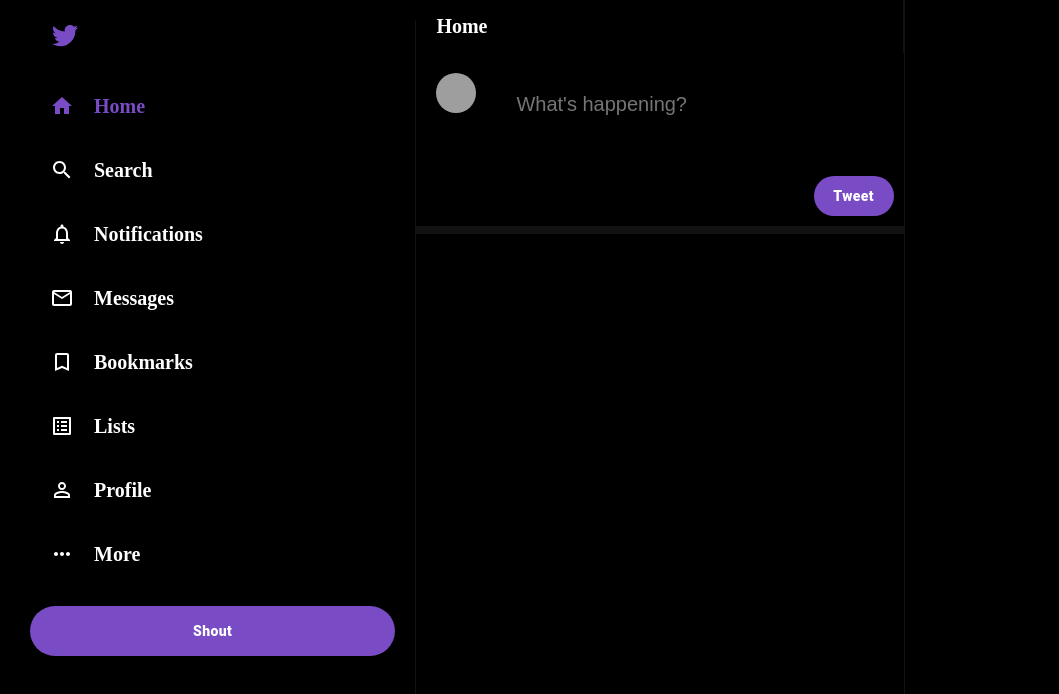
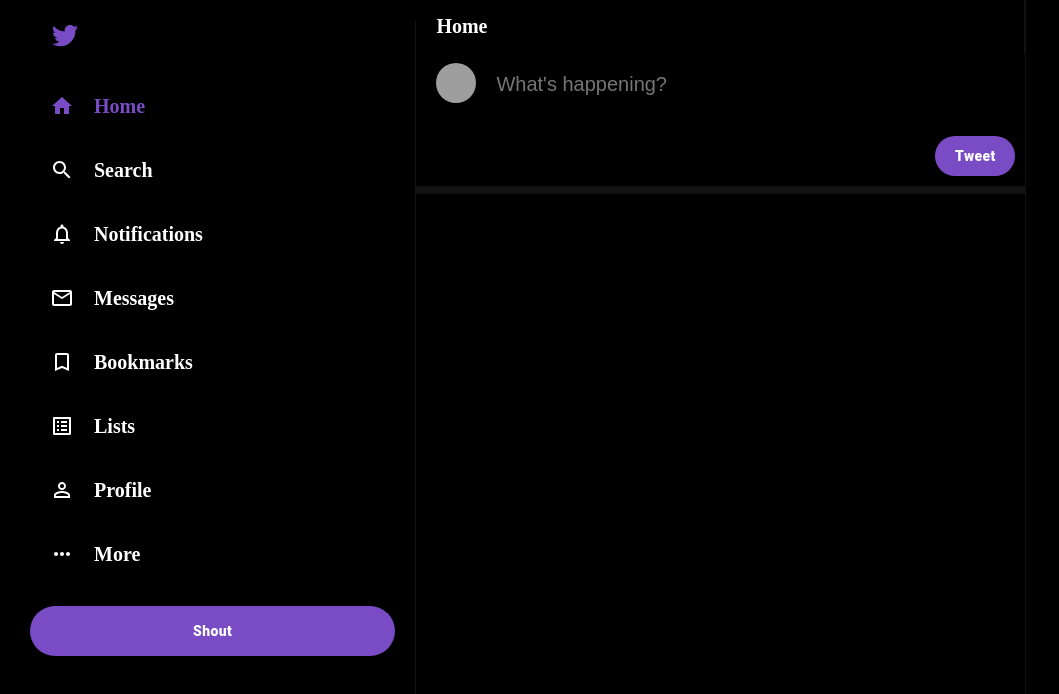
Before and after one commit to Lunaticsatoshi/Shoutz, a React (Create React App) app in the folder client/: page / in a window 1280 px wide. Shown: the top 694 px of the page, without its empty margins (0-1059 px from the left). Built offline with nearby package versions, Linux system fonts and the light colour scheme; grey boxes are pictures that could not be loaded.

Commit message:
:zap: change Padding of ShoutBox

```diff
--- a/client/src/components/Feed/Feed.css
+++ b/client/src/components/Feed/Feed.css
@@ -1,5 +1,5 @@
 .feed {
-  flex: 0.4;
+  flex: 0.5;
   border-right: 1px solid var(--shoutz-background);
   min-width: fit-content;
   overflow-y: scroll;
--- a/client/src/components/ShoutBox/ShoutBox.css
+++ b/client/src/components/ShoutBox/ShoutBox.css
@@ -10,13 +10,13 @@
 }
 
 .shoutBox__input {
-  padding: 20px;
+  padding: 10px 20px;
   display: flex;
 }
 
 .shoutBox__input > input {
   flex: 1;
-  margin-left: 20px;
+  margin-left: 0px;
   background-color: rgb(0, 0, 0);
   color: #ffffff;
   font-size: 20px;
```
